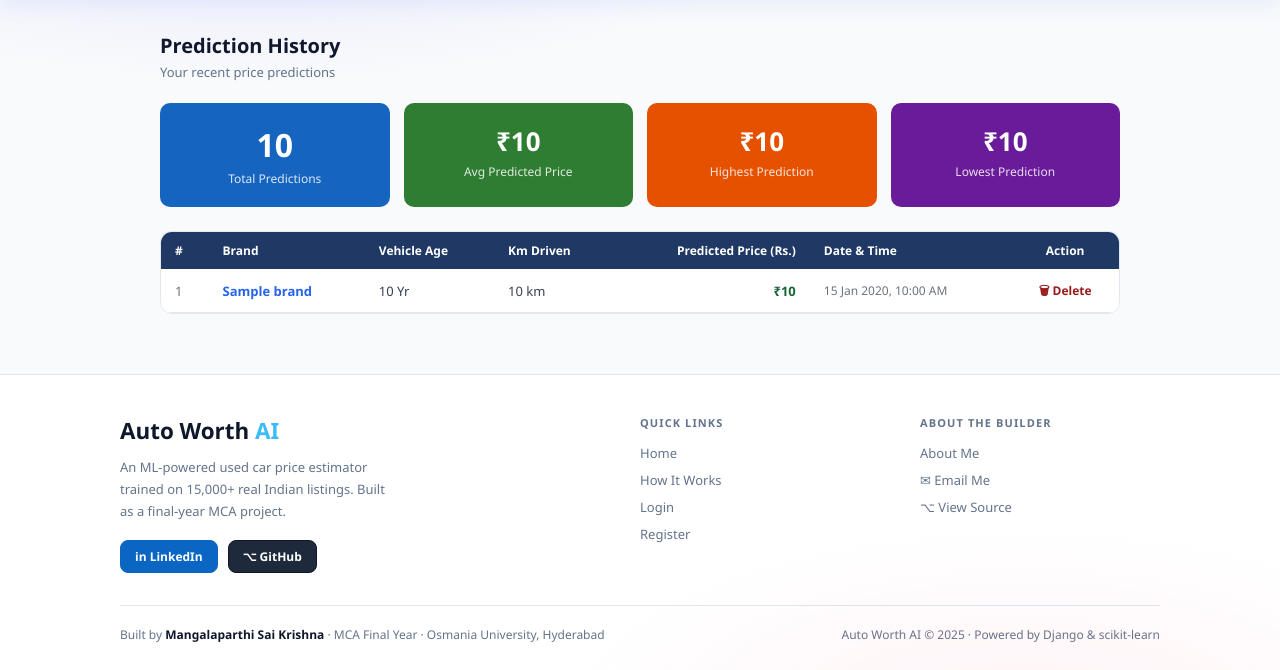
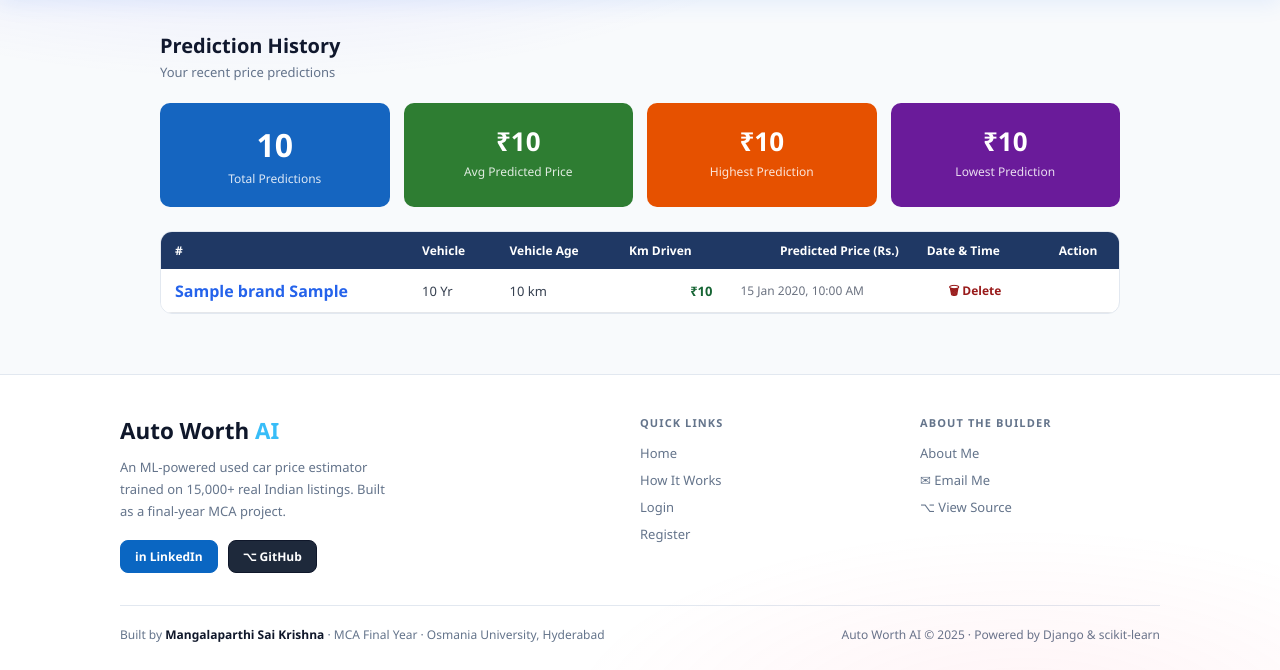
Before and after one commit to SaikrishnaMangalaprthi/Used_Car_Price_Prediction_Using_ML, a Django app: template templates/prediction_history.html in a window 1280 px wide. Shown: the part 80-750 px from the top of the page. Run offline with Django 4.2, Linux system fonts and the light colour scheme; tables that the repository leaves empty hold one stand-in row (values such as "Sample post"); the template is opened without the code that fills it: values that come from a table or form of the project are taken from there, most other values are stand-ins (such as "Sample title", 1, 10 or a date in 2020); parts of the project's set-up code (start-up, migrations or seed data) failed here and were passed over.

Commit message:
Modified the pred history to show brand+model instead of brand

```diff
--- a/templates/prediction_history.html
+++ b/templates/prediction_history.html
@@ -68,7 +68,7 @@
         <thead>
           <tr style='background:#1F3864;'>
             <th style='padding:10px 14px;font-size:12px;color:white;text-align:left;'>#</th>
-            <th style='padding:10px 14px;font-size:12px;color:white;text-align:left;'>Brand</th>
+            <th style='padding:10px 14px;font-size:12px;color:white;text-align:left;'>Vehicle</th>
             <th style='padding:10px 14px;font-size:12px;color:white;text-align:left;'>Vehicle Age</th>
             <th style='padding:10px 14px;font-size:12px;color:white;text-align:left;'>Km Driven</th>
             <th style='padding:10px 14px;font-size:12px;color:white;text-align:right;'>Predicted Price (Rs.)</th>
@@ -82,15 +82,15 @@
             border-bottom:1px solid #E5E7EB;
             background:{% if forloop.counter|divisibleby:2 %}#F8FAFC{% else %}#FFFFFF{% endif %};
           '>
-            <td style='padding:9px 14px;font-size:13px;color:#6B7280;'>
-              {{ forloop.counter }}</td>
-            <td style='padding:9px 14px;font-size:13px;font-weight:600;color:#374151;'>
-  <a href="{% url 'history_detail' h.id %}"
-     style='color:#2563EB;text-decoration:none;'
-     onmouseover="this.style.textDecoration='underline'"
-     onmouseout="this.style.textDecoration='none'">
-    {{ h.brand }}
-  </a>
+      <td style="padding:9px 14px;">
+    <a href="{% url 'history_detail' h.id %}"
+       style="text-decoration:none;display:block;">
+
+        <div style="font-weight:700;color:#2563EB;">
+            {{ h.brand }} {{ h.car_model }}
+        </div>
+
+    </a>
 </td>
 
             <td style='padding:9px 14px;font-size:13px;color:#374151;'>
```
